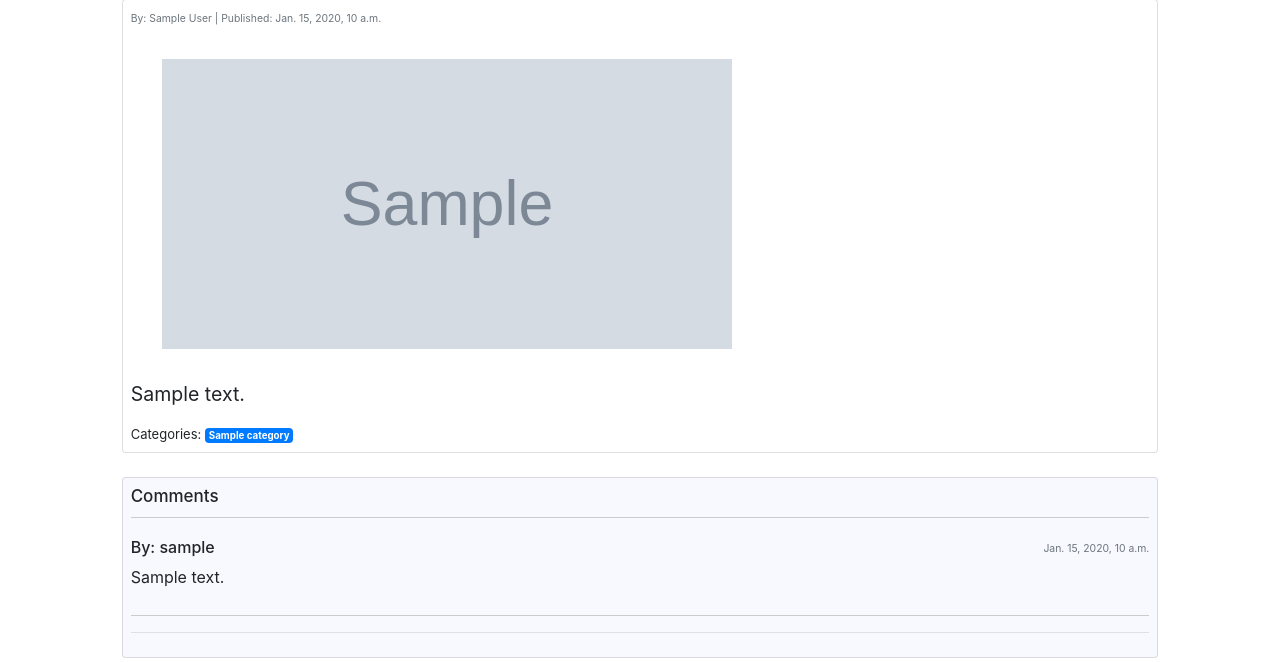
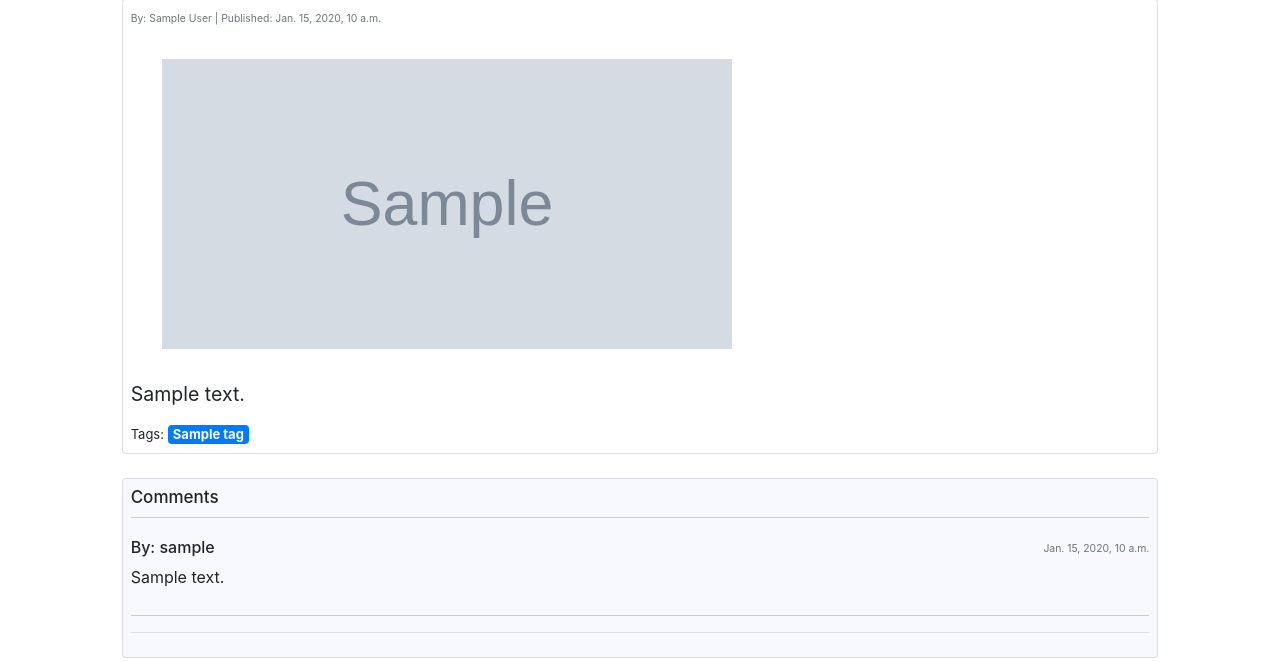
Before and after one commit to faris-agour/Django-Blog, a Django app: template src/blog/templates/details.html in a window 1280 px wide. Shown: the part 296-958 px from the top of the page. Run offline with Django 4.2, Linux system fonts and the light colour scheme; the template is opened without the code that fills it: most values are stand-ins (such as "Sample title", 1, 10 or a date in 2020); grey boxes marked "Sample" are stand-in pictures; some libraries are stand-ins or nearby versions.

Commit message:
fix some bugs

```diff
--- a/src/blog/templates/details.html
+++ b/src/blog/templates/details.html
@@ -26,13 +26,14 @@ Post - details
                                                       style="width: 600px;height: 320px;padding: 15px" alt="Post Image"></a>
                     </div>
                     <p class="card-text" style="font-size:122% ">{{ post.body }}</p>
-                    <p class="card-text">Categories:
-                        {% for category in post.categories.all %}
-                        <span class="badge badge-primary">{{ category.name }}</span>
+                    <p class="card-text">Tags:
+                        {% for tag in post.tags.all %}
+                        <span class="badge badge-primary" style="font-size: 100%">{{ tag|join:","}}</span>
                         {% endfor %}
                     </p>
                 </div>
             </div>
+<!--            similar posts by tag-->
             <!-- Add comment section -->
             <div class="card mt-4" style="background-color: ghostwhite; margin-bottom: 32px">
                 <div class="card-body">
```
